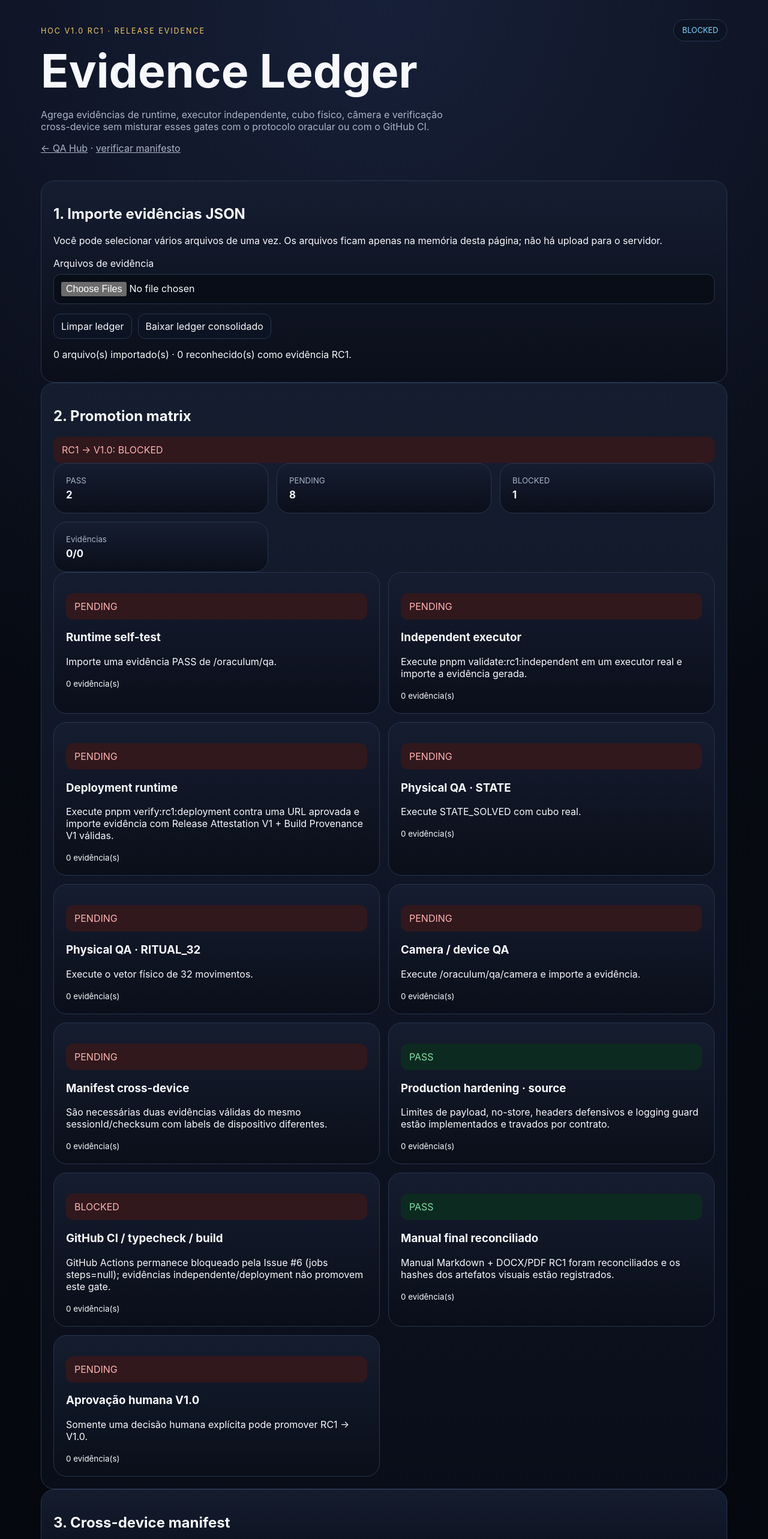
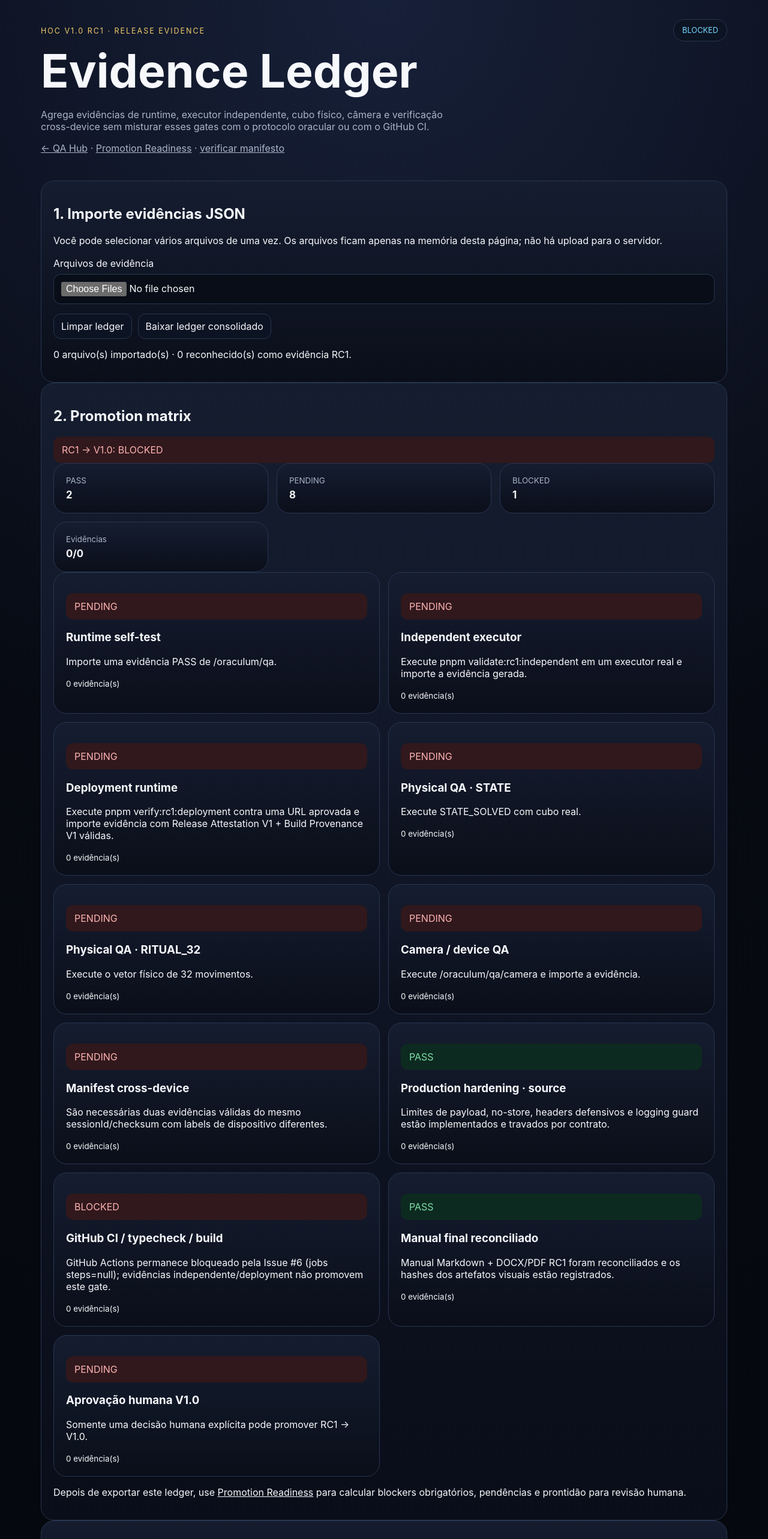
Before and after one commit to tehknesolutions/cubo-hnk, a Next.js app in the folder apps/web/: page /oraculum/qa/evidence in a window 1280 px wide. Shown: the top 2566 px of the page at 60% size. Built offline with nearby package versions, Linux system fonts and the light colour scheme.

Commit message:
feat(readiness): link evidence ledger to promotion readiness

```diff
--- a/apps/web/app/oraculum/qa/evidence/EvidenceLedgerClient.tsx
+++ b/apps/web/app/oraculum/qa/evidence/EvidenceLedgerClient.tsx
@@ -61,7 +61,7 @@ export function EvidenceLedgerClient(){
         <p className={styles.kicker}>HOC V1.0 RC1 · RELEASE EVIDENCE</p>
         <h1>Evidence Ledger</h1>
         <p>Agrega evidências de runtime, executor independente, cubo físico, câmera e verificação cross-device sem misturar esses gates com o protocolo oracular ou com o GitHub CI.</p>
-        <p><Link href="/oraculum/qa">← QA Hub</Link> · <Link href="/oraculum/verify">verificar manifesto</Link></p>
+        <p><Link href="/oraculum/qa">← QA Hub</Link> · <Link href="/oraculum/qa/readiness">Promotion Readiness</Link> · <Link href="/oraculum/verify">verificar manifesto</Link></p>
       </div>
       <div className={styles.badge}>{report.overall}</div>
     </header>
@@ -92,6 +92,7 @@ export function EvidenceLedgerClient(){
           <small>{gate.evidenceCount} evidência(s)</small>
         </article>)}
       </div>
+      <p>Depois de exportar este ledger, use <Link href="/oraculum/qa/readiness">Promotion Readiness</Link> para calcular blockers obrigatórios, pendências e prontidão para revisão humana.</p>
     </section>
 
     <section className={styles.card}>
```
